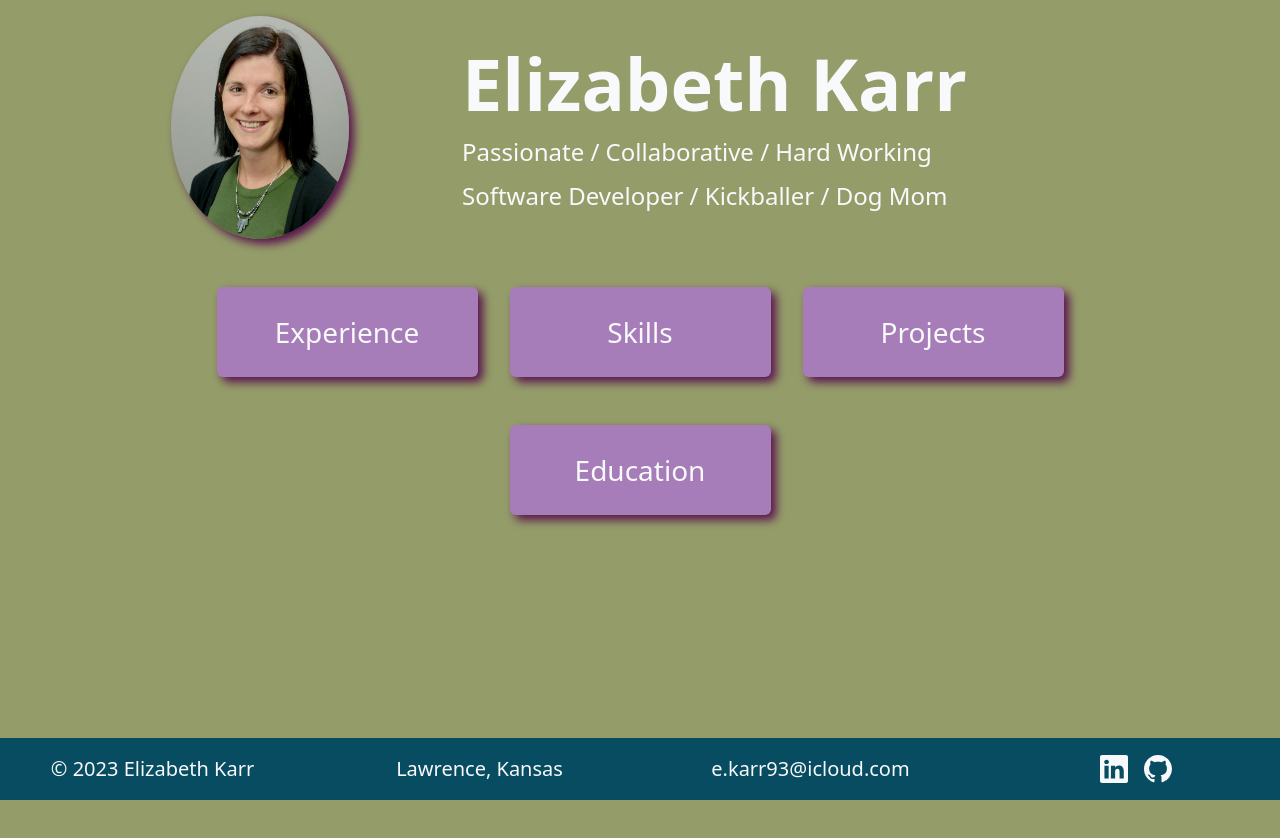
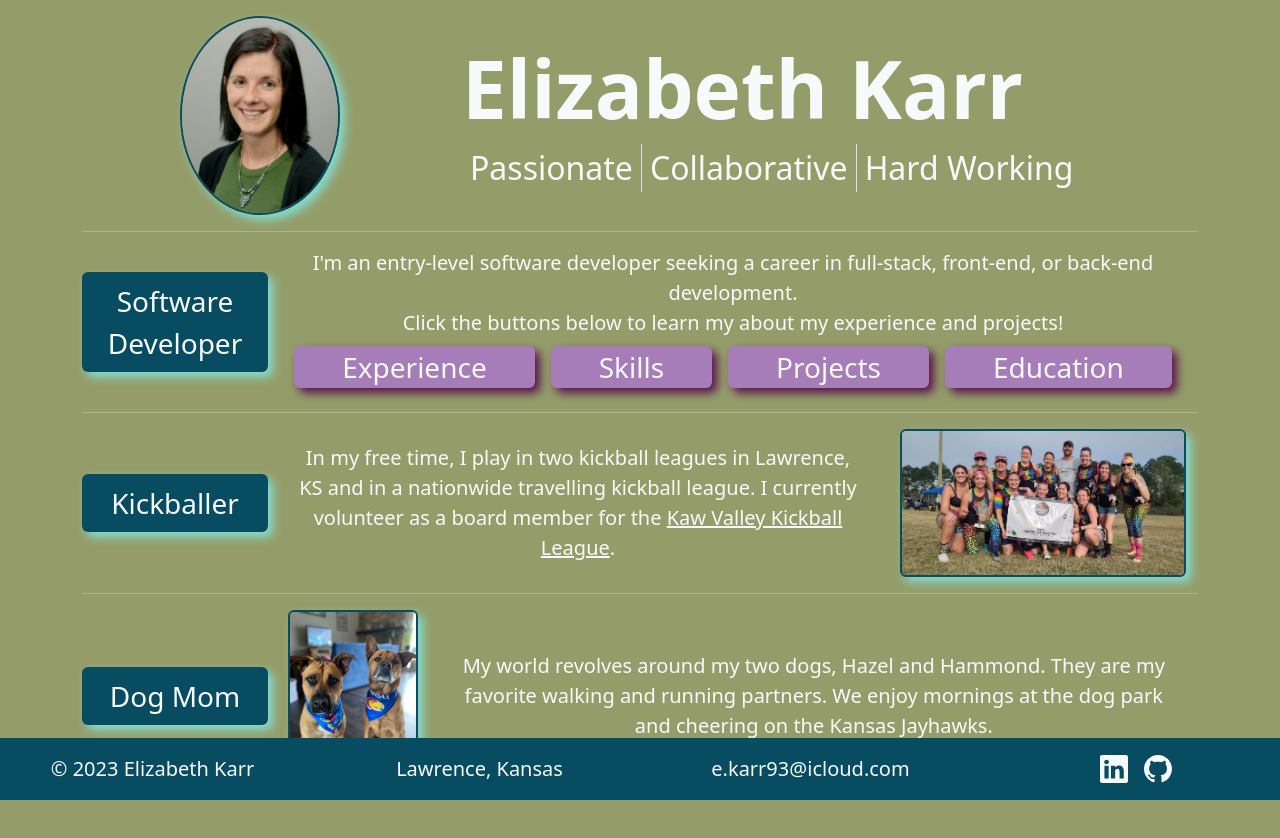
Before and after one commit to e-karr/cloud-resume, an Angular app: page / in a window 1280 px wide. Shown: the top 838 px of the page. Before the commit the page ends 800 px from the top, so only its background shows below. Built offline with nearby package versions, Linux system fonts and the light colour scheme.

Commit message:
add interests to home page and redo layout

```diff
--- a/src/app/home-page/home-page.component.css
+++ b/src/app/home-page/home-page.component.css
@@ -1,12 +1,20 @@
 img {
-    max-width: 50%;
-    height: auto;
-  }
+  box-shadow: 5px 5px 10px #84dccf;
+  border: 2px solid #084c61;
+}
 
-.tile, img {
-  box-shadow: 5px 5px 10px #59114D;
+.headshot {
+  max-width: 45%;
+  height: auto;
+
+}
+
+.section-tile {
+  box-shadow: 5px 5px 10px #84dccf;
+  background-color: #084c61;
 }
 
 .tile {
-  background-color: #A67DB8;
+  box-shadow: 5px 5px 10px #59114d;
+  background-color: #a67db8;
 }
--- a/src/app/home-page/home-page.component.html
+++ b/src/app/home-page/home-page.component.html
@@ -1,29 +1,100 @@
-<div class="container mt-3 text-light">
-  <div
-    class="row  justify-content-center align-items-center row-gap-3"
-    style="max-height: 500px"
-  >
-    <div class="col-sm-4 text-center ">
+<div class="container my-3 text-light text-">
+  <div class="row align-items-center">
+    <div class="col-sm-4 text-center">
       <img
         src="assets/images/headshot.jpg"
         alt=""
-        class="img-fluid rounded-circle"
+        class="img-fluid rounded-circle headshot"
       />
     </div>
-    <div class="col ">
-      <h1 class="display-2 fw-bold">Elizabeth Karr</h1>
-      <div class="mb-2 fs-4">Passionate / Collaborative / Hard Working</div>
-      <div class="fs-4">Software Developer / Kickballer / Dog Mom</div>
+    <div class="col">
+      <h1 class="display-1 fw-bold">Elizabeth Karr</h1>
+      <div class="d-flex flex-wrap justify-content-start fs-2">
+        <div class="px-2 border-end">Passionate</div>
+        <div class="px-2 border-end">Collaborative</div>
+        <div class="px-2">Hard Working</div>
+      </div>
     </div>
   </div>
 
-  <div
-    class="row  text-center mt-5 row-gap-5 column-gap-2 align-items-center justify-content-center"
-  >
-    <div *ngFor="let item of menuItems" class="col-sm-3">
-      <a class="text-decoration-none" routerLink="{{ item | lowercase }}">
-        <div class="fs-3 rounded tile text-light py-4">{{ item }}</div>
-      </a>
+  <hr />
+
+  <div class="container text-center">
+    <div class="row row-gap-2 justify-content-center align-items-center">
+      <div class="col-lg-2 section-tile rounded p-2 fs-3">
+        Software Developer
+      </div>
+      <div class="col">
+        <div class="fs-5">
+          I'm an entry-level software developer seeking a career in full-stack,
+          front-end, or back-end development. <br />
+          Click the buttons below to learn my about my experience and projects!
+        </div>
+        <div class="d-flex flex-wrap justify-content-center">
+          <a
+            *ngFor="let item of menuItems"
+            class="text-decoration-none"
+            routerLink="{{ item | lowercase }}"
+          >
+            <div class="fs-3 rounded tile text-light px-5 m-2">{{ item }}</div>
+          </a>
+        </div>
+      </div>
+    </div>
+  </div>
+
+  <hr />
+
+  <div class="container text-center">
+    <div class="row row-gap-2 justify-content-center align-items-center">
+      <div class="col-lg-2 section-tile rounded p-2 fs-3">Kickballer</div>
+      <div class="col">
+        <div class="row row-gap-2 align-items-center">
+          <div class="col px-4">
+            <div class="fs-5">
+              In my free time, I play in two kickball leagues in Lawrence, KS
+              and in a nationwide travelling kickball league. I currently
+              volunteer as a board member for the
+              <a class="text-light" href="kawvalleykickball.com"
+                >Kaw Valley Kickball League</a
+              >.
+            </div>
+          </div>
+          <div class="col-lg-4 text-center">
+            <img
+              src="assets/images/lisafrank.jpeg"
+              alt="female kickball team holding a banner and trophy"
+              class="img-fluid rounded"
+            />
+          </div>
+        </div>
+      </div>
+    </div>
+  </div>
+
+  <hr />
+
+  <div class="container text-center">
+    <div class="row row-gap-3 column-gap-2 justify-content-center align-items-center">
+      <div class="col-lg-2 section-tile rounded p-2 fs-3">Dog Mom</div>
+      <div class="col">
+        <div class="row row-gap-2 align-items-center">
+          <div class="col-lg-2 text-center">
+            <img
+              src="assets/images/dogs.jpeg"
+              alt="two tan dogs siting next to eachother wearing blue bandanas"
+              class="img-fluid rounded"
+            />
+          </div>
+          <div class="col px-4">
+            <div class="fs-5">
+              My world revolves around my two dogs, Hazel and Hammond. They are
+              my favorite walking and running partners. We enjoy mornings at the
+              dog park and cheering on the Kansas Jayhawks.
+            </div>
+          </div>
+        </div>
+      </div>
     </div>
   </div>
 </div>
```
